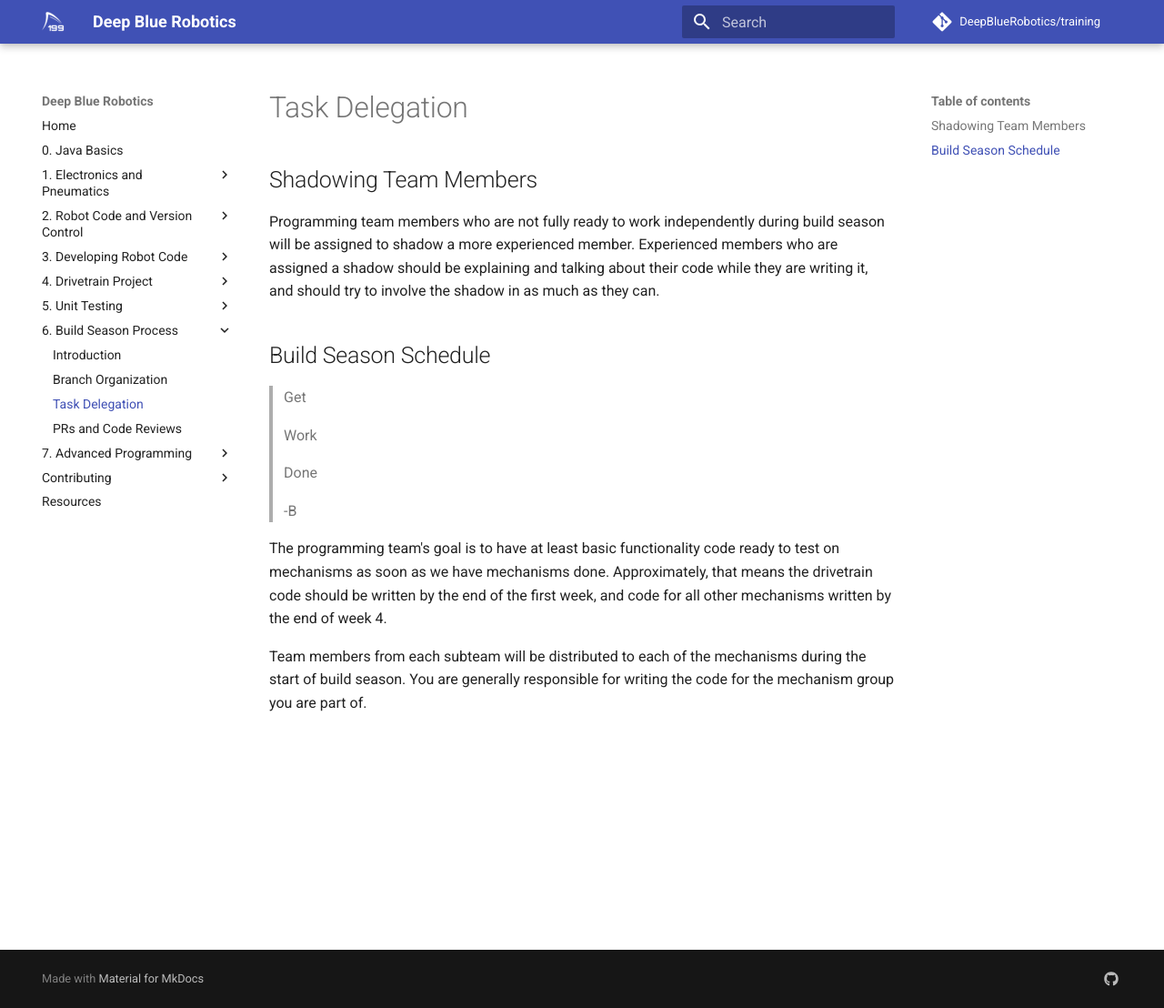
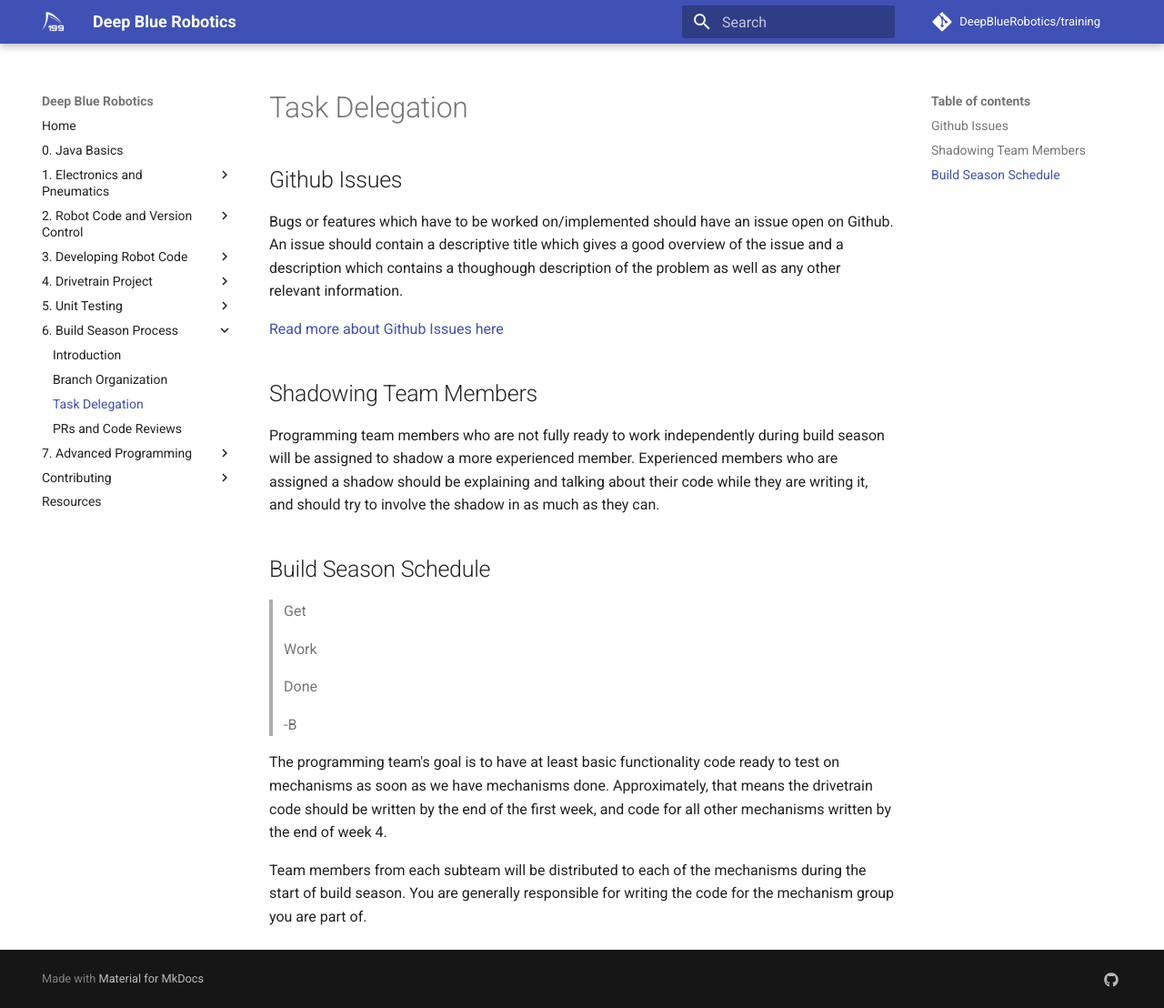
Before and after one commit to DeepBlueRobotics/training, an MkDocs documentation site: the page built from docs/section-6/delegation.md, in a window 1280 px wide and 1108 px high. Shown: the whole window at 91% size. Built offline with MkDocs 1.6.1 and Material for MkDocs 9.7.7, drawn with Linux system fonts in a browser that asks for light colours; comment, search, counter and statistics services are not loaded.

Commit message:
add note about github issues

```diff
--- a/docs/section-6/delegation.md
+++ b/docs/section-6/delegation.md
@@ -1,3 +1,8 @@
+## Github Issues
+Bugs or features which have to be worked on/implemented should have an issue open on Github. An issue should contain a descriptive title which gives a good overview of the issue and a description which contains a thoughough description of the problem as well as any other relevant information.
+
+[Read more about Github Issues here](https://guides.github.com/features/issues/)
+
 ## Shadowing Team Members
 Programming team members who are not fully ready to work independently during build season will be assigned to shadow a more experienced member. Experienced members who are assigned a shadow should be explaining and talking about their code while they are writing it, and should try to involve the shadow in as much as they can.
 
```
